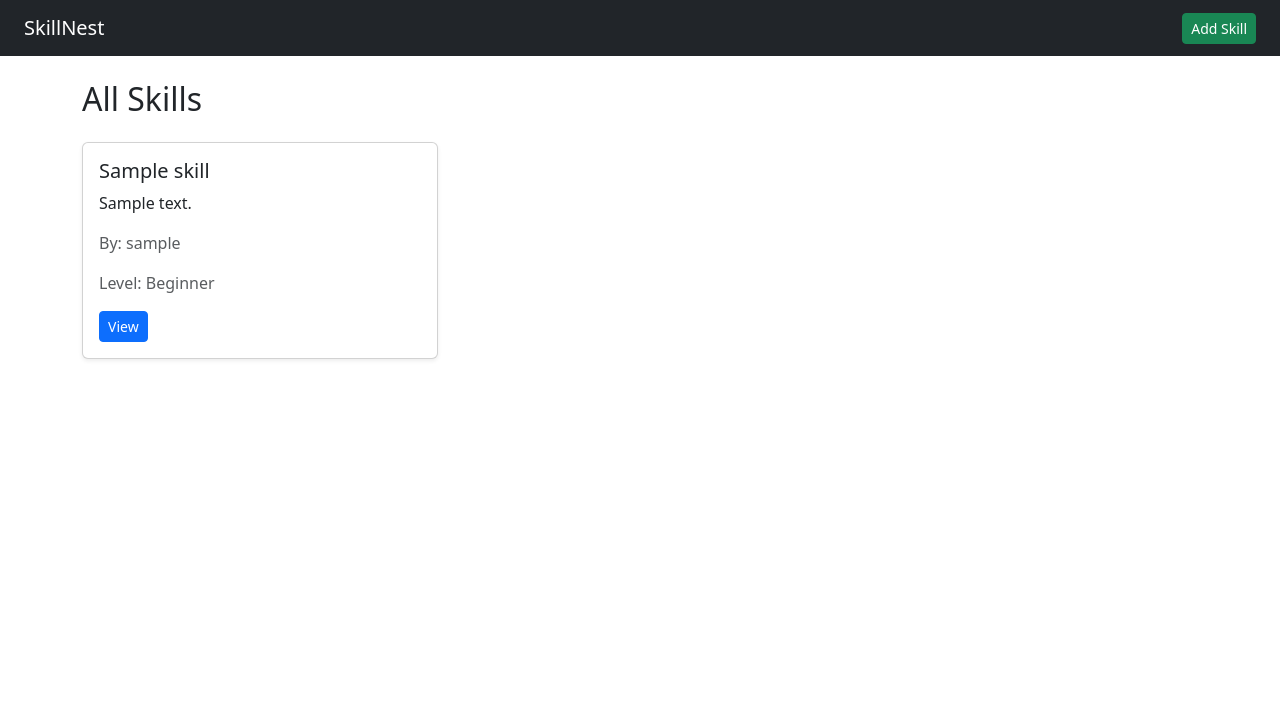
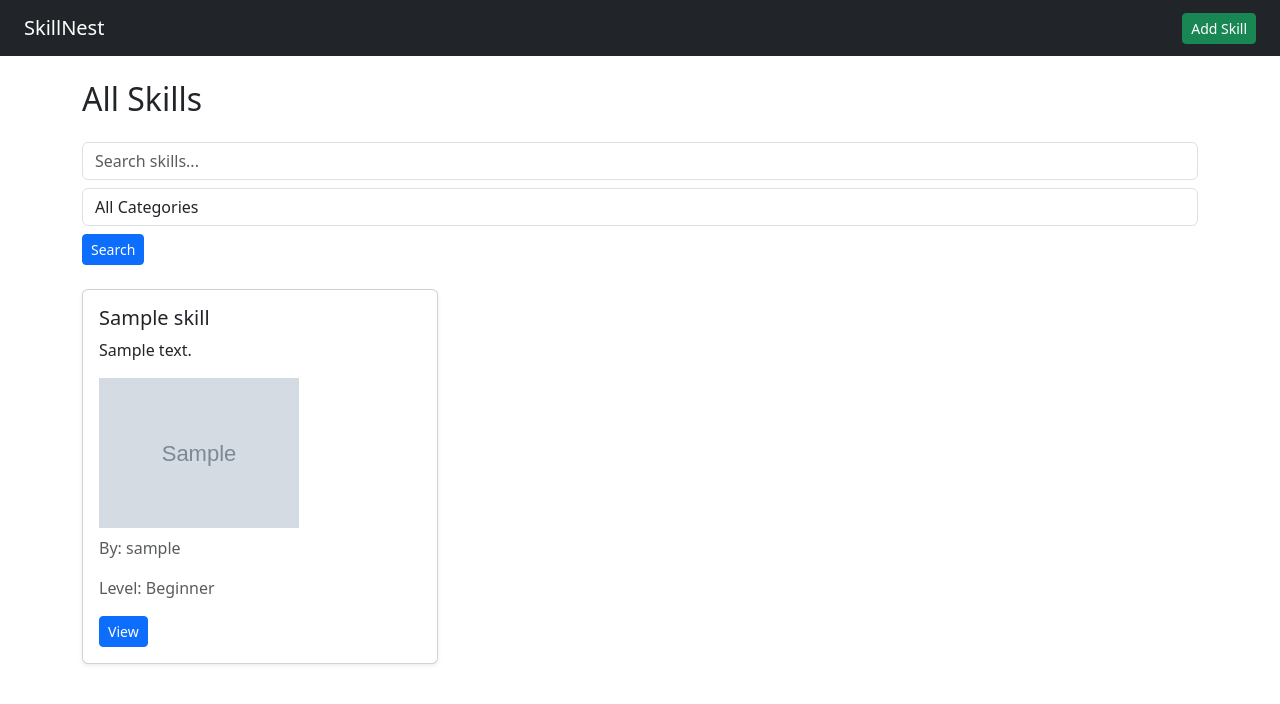
Before and after one commit to raisajeba/skillnest, a Django app: page / in a window 1280 px wide. Shown: the top 704 px of the page. Run offline with Django 5.2, Linux system fonts and the light colour scheme; tables that the repository leaves empty hold one stand-in row (values such as "Sample post"); grey boxes marked "Sample" are stand-in pictures.

Commit message:
ui: update skill templates (index & details)

```diff
--- a/skills/templates/skills/detailskill.html
+++ b/skills/templates/skills/detailskill.html
@@ -7,6 +7,7 @@
 
 <p><b>Category:</b> {{ skill.category }}</p>
 <p><b>Level:</b> {{ skill.skill_level }}</p>
+
 <p><b>Posted by:</b> {{ skill.user.username }}</p>
 
 <hr>
--- a/skills/templates/skills/index.html
+++ b/skills/templates/skills/index.html
@@ -3,6 +3,26 @@
 {% block content %}
 
 <h2 class="mb-4">All Skills</h2>
+
+<form method="GET" class="mb-4">
+
+    <input type="text"
+           name="search"
+           class="form-control mb-2"
+           placeholder="Search skills...">
+
+    <!-- Category filter -->
+    <select name="category" class="form-control mb-2">
+        <option value="">All Categories</option>
+
+        {% for cat in categories %}
+            <option value="{{ cat.id }}">{{ cat.name }}</option>
+        {% endfor %}
+    </select>
+
+    <button class="btn btn-primary btn-sm">Search</button>
+
+</form>
 
 <div class="row">
     {% for skill in skills %}
@@ -12,12 +32,13 @@
                     <h5>{{ skill.name }}</h5>
                     <p>{{ skill.description|truncatewords:15 }}</p>
 
-                    {% if skill.image.all %}
-                      <img src = "{{skill.image.first.image.url}}" class = "img-fluid mb-2" style = "height:150px; object-fit: cover;">
+                    {% if skill.images.first %}
+                      <img src = "{{skill.images.first.image.url}}" class = "img-fluid mb-2" style = "height:150px; object-fit: cover;">
                     {% endif %}
 
                     <p class="text-muted">By: {{ skill.user.username }}</p>
                     <p class="text-muted">Level: {{ skill.skill_level }}</p>
+
 
                     <a href="{% url 'skill_detail' skill.pk %}" class="btn btn-primary btn-sm">
                         View
```
